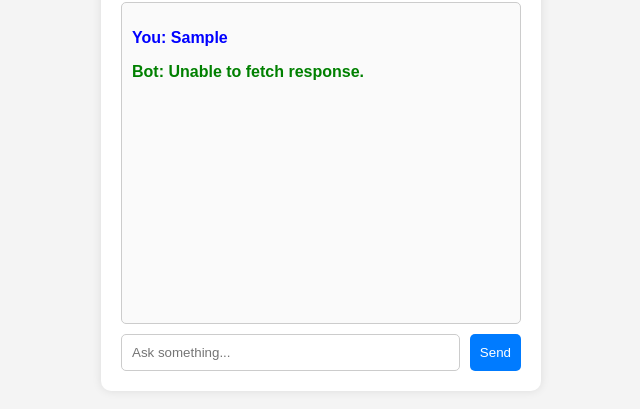
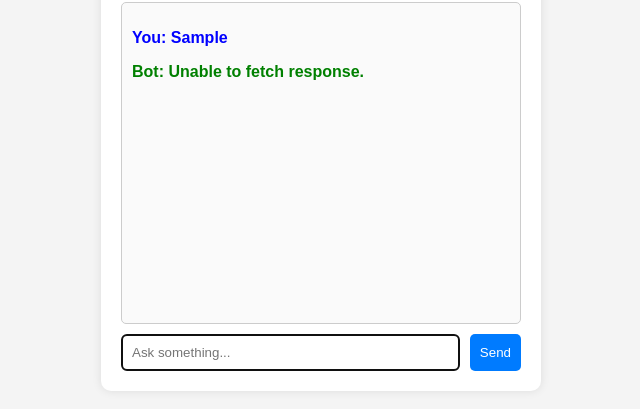
Before and after one commit to shourya-verma24/college_chatbot_by_shubh, a plain HTML site: page index.html in a window 1280 px wide. Both pictures are taken after typing "Sample" into the empty fields and a click on the button "Send". Shown: the part 247-656 px from the top of the page, without its empty margins (319-959 px from the left). Drawn offline with Linux system fonts and the light colour scheme; no server answers.

Commit message:
Update index.html

```diff
--- a/index.html
+++ b/index.html
@@ -81,18 +81,22 @@
         <h2>College Chatbot</h2>
         <div class="chat-box" id="chat-box"></div>
         <div class="input-area">
-            <input type="text" id="user_input" placeholder="Ask something...">
+            <input type="text" id="user_input" placeholder="Ask something..." autofocus>
             <button onclick="sendMessage()">Send</button>
         </div>
     </div>
 
     <script>
         function sendMessage() {
-            let user_input = document.getElementById("user_input").value;
+            let userInputElement = document.getElementById("user_input");
+            let user_input = userInputElement.value.trim();
             let chatBox = document.getElementById("chat-box");
+
+            if (user_input === "") return; // Prevent empty messages
 
             // Display user message
             chatBox.innerHTML += `<p class="user-message">You: ${user_input}</p>`;
+
             // Fetch bot response
             fetch(`/get?msg=${encodeURIComponent(user_input)}`)
                 .then(response => {
@@ -110,9 +114,9 @@
                     chatBox.innerHTML += `<p class="bot-message error">Bot: Unable to fetch response.</p>`;
                 });
 
-
-            // Clear input field
-            document.getElementById("user_input").value = "";
+            // Clear input field and refocus
+            userInputElement.value = "";
+            userInputElement.focus();
         }
     </script>
 
```
